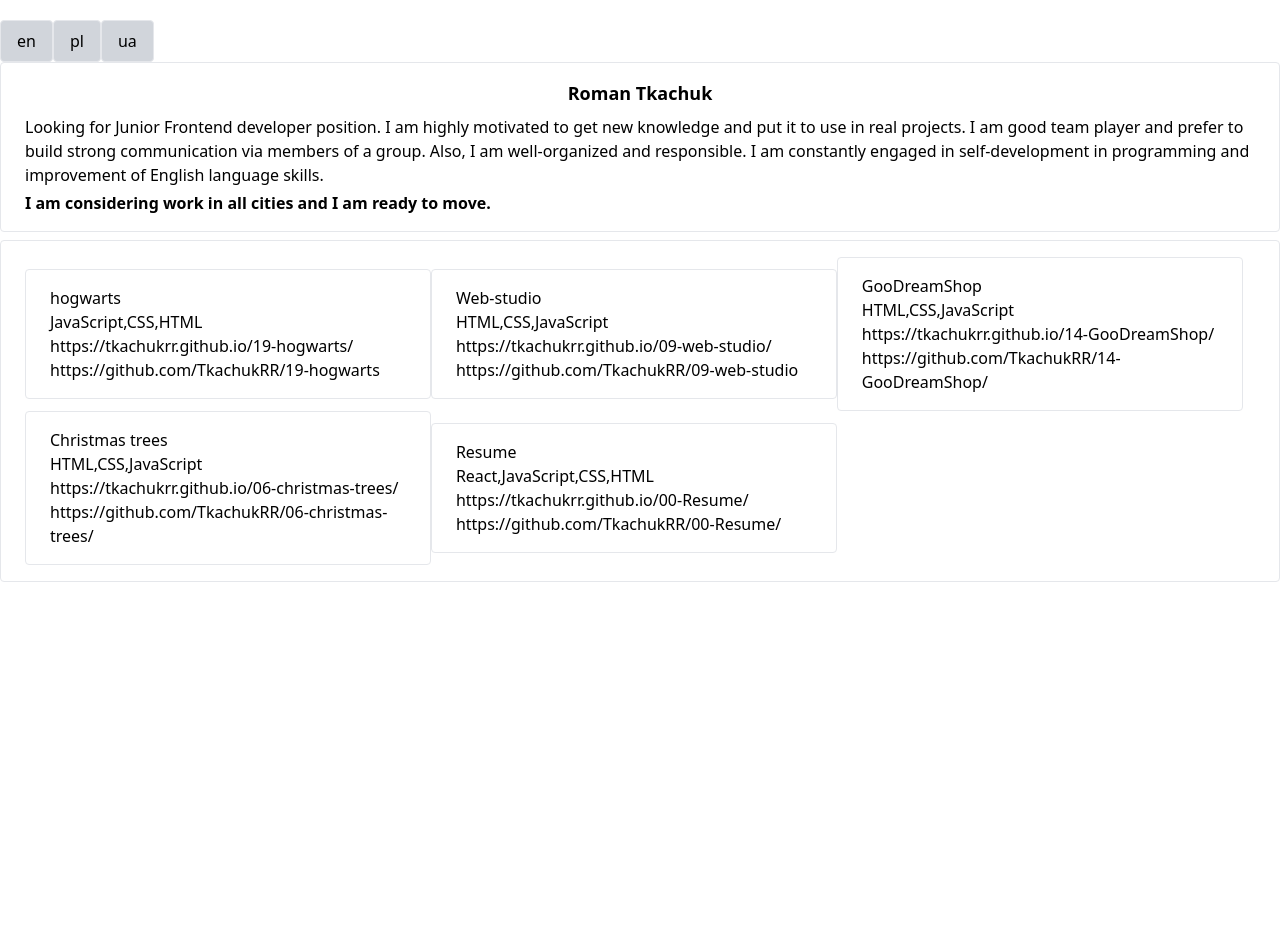
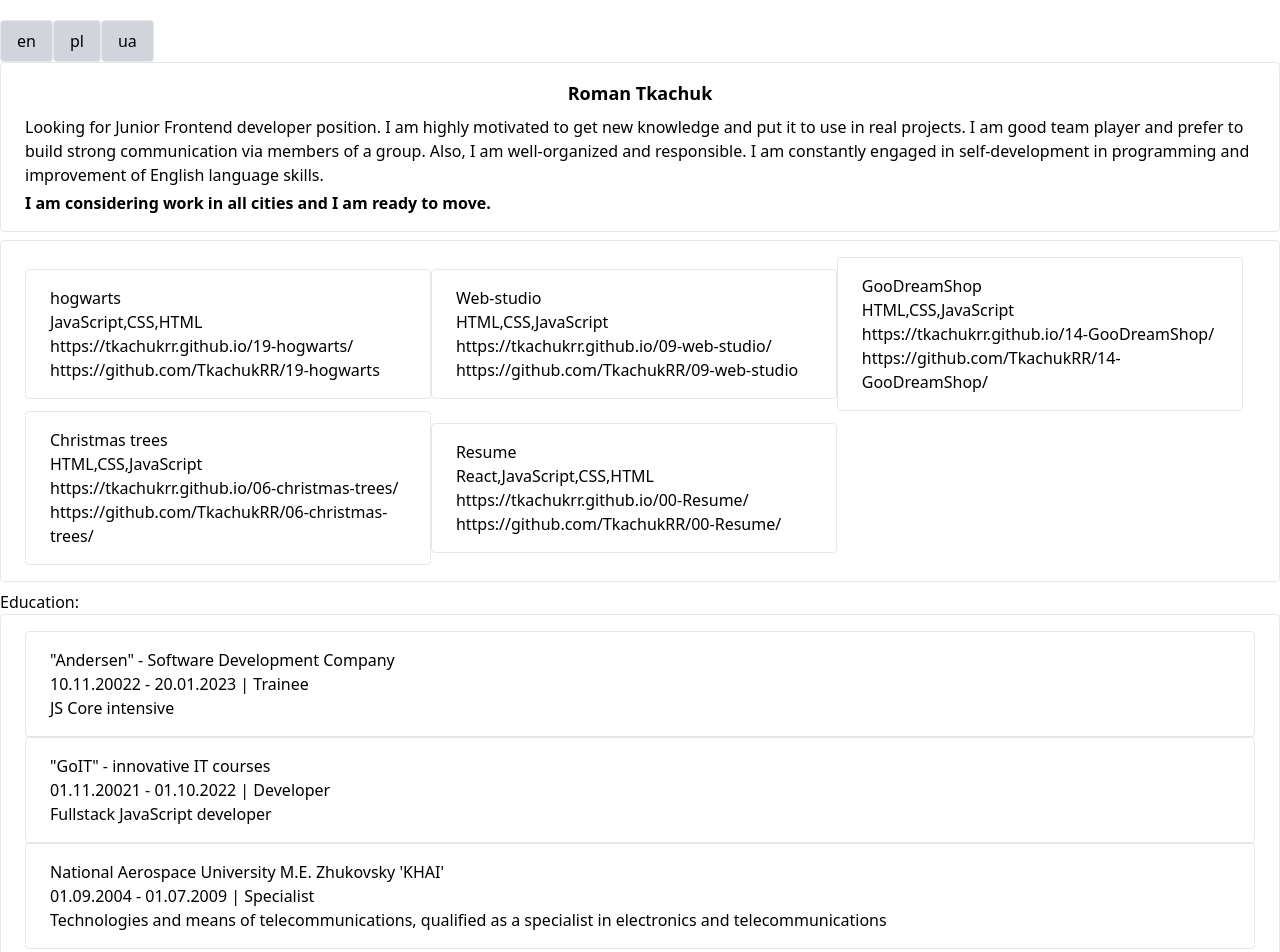
Before and after one commit to TkachukRR/22-Resume-Angular, an Angular app: page / in a window 1280 px wide. Shown: the top 952 px of the page. Before the commit the page ends 800 px from the top, so only its background shows below. Built offline with nearby package versions, Linux system fonts and the light colour scheme.

Commit message:
finished educationList

```diff
--- a/src/app/app.component.html
+++ b/src/app/app.component.html
@@ -6,4 +6,8 @@
 
   <app-introduce [info]="fullInfo" [pageLanguage]="pageLang"></app-introduce>
   <app-projectsGallery [projectList]="fullInfo"></app-projectsGallery>
+  <app-educationList
+    [info]="fullInfo"
+    [pageLanguage]="pageLang"
+  ></app-educationList>
 </div>
--- a/src/app/app.module.ts
+++ b/src/app/app.module.ts
@@ -7,6 +7,7 @@ import { IndroduceComponent } from './components/introduce/introduce.component';
 import { LangButtonsComponent } from './components/langButtons/LangButtons.component';
 import { FormsModule } from '@angular/forms';
 import { ProjectsGalleryComponent } from './components/projectsGallery/projectsGallery.component';
+import { EducationListComponent } from './components/educationList/educationList.component';
 
 @NgModule({
   declarations: [
@@ -14,6 +15,7 @@ import { ProjectsGalleryComponent } from './components/projectsGallery/projectsG
     IndroduceComponent,
     LangButtonsComponent,
     ProjectsGalleryComponent,
+    EducationListComponent,
   ],
   imports: [BrowserModule, AppRoutingModule, FormsModule],
   providers: [],
--- a/src/app/components/educationList/educationList.component.html
+++ b/src/app/components/educationList/educationList.component.html
@@ -0,0 +1,16 @@
+<h2>{{ info.educations.sectionTitle[pageLanguage] | titlecase }}</h2>
+<ul class="py-4 px-6 border rounded mb-2">
+  <li
+    *ngFor="let instit of info.educations.institutions"
+    class="py-4 px-6 border rounded"
+  >
+    <h3>{{ instit[pageLanguage].institution }}</h3>
+    <p>
+      {{ instit[pageLanguage].period.start | date : "dd.MM.YYYY" }} -
+      {{ instit[pageLanguage].period.end | date : "dd.MM.YYYY" }}
+      |
+      {{ instit[pageLanguage].rank }}
+    </p>
+    <p>{{ instit[pageLanguage].direction }}</p>
+  </li>
+</ul>
--- a/src/app/components/projectsGallery/projectsGallery.component.ts
+++ b/src/app/components/projectsGallery/projectsGallery.component.ts
@@ -7,7 +7,5 @@ import { Component, Input } from '@angular/core';
 export class ProjectsGalleryComponent {
   @Input() projectList: any;
 
-  ngOnInit(): void {
-    console.log(this.projectList.projects);
-  }
+  ngOnInit(): void {}
 }
--- a/src/app/data/fullInfo.ts
+++ b/src/app/data/fullInfo.ts
@@ -74,14 +74,105 @@ export const fullInfo: MyInfo = Object.freeze({
     },
   ],
 
-  education: [
+  educations: {
+    sectionTitle: {
+      en: 'Education:',
+      pl: 'Edukacja:',
+      ua: 'Освіта:',
+    },
+    institutions: [
       {
+        en: {
+          institution: '"Andersen" -  Software Development Company',
+          rank: 'Trainee',
+          direction: 'JS Core intensive',
+          period: {
+            start: '20022-11-10T00:00:00',
+            end: '2023-01-20T00:00:00',
+          },
+        },
+        pl: {
+          institution: '"Andersen" - innowacyjne kursy IT',
+          rank: 'Stażysta',
+          direction: 'Intensywny JS Core',
+          period: {
+            start: '20022-11-10T00:00:00',
+            end: '2023-01-20T00:00:00',
+          },
+        },
+        ua: {
+          institution:
+            '"Andersen" - Компанія з розробки програмного забезпечення',
+          rank: 'Стажер',
+          direction: 'JS Core-інтенсив',
+          period: {
+            start: '20022-11-10T00:00:00',
+            end: '2023-01-20T00:00:00',
+          },
+        },
+      },
+      {
+        en: {
+          institution: '"GoIT" -  innovative IT courses',
+          rank: 'Developer',
+          direction: 'Fullstack JavaScript developer',
+          period: {
+            start: '20021-11-01T00:00:00',
+            end: '2022-09-31T00:00:00',
+          },
+        },
+        pl: {
+          institution: '"GoIT" - innowacyjne kursy IT',
+          rank: 'Developer',
+          direction: 'Fullstack JavaScript developer',
+          period: {
+            start: '20021-11-01T00:00:00',
+            end: '2022-09-31T00:00:00',
+          },
+        },
+        ua: {
+          institution: '"GoIT" - платформа IT-курсів',
+          rank: 'Розробник',
+          direction: 'Fullstack JavaScript developer',
+          period: {
+            start: '20021-11-01T00:00:00',
+            end: '2022-09-31T00:00:00',
+          },
+        },
+      },
+      {
+        en: {
           institution: "National Aerospace University М.E. Zhukovsky 'KHАІ'",
           rank: 'Specialist',
+          direction:
+            'Technologies and means of telecommunications, qualified as a specialist in electronics and telecommunications',
           period: {
             start: '2004-09-01T00:00:00',
             end: '2009-06-31T00:00:00',
           },
         },
+        pl: {
+          institution: 'Aero-Kosmiczny Uniwersytet Narodowy w Charkowie „HАІ”',
+          rank: 'Specialist',
+          direction:
+            'Technologie i środki telekomunikacyjne - posiadam kwalifikacje specjalisty w dziedzinie elektroniki i telekomunikacji.',
+          period: {
+            start: '2004-09-01T00:00:00',
+            end: '2009-06-31T00:00:00',
+          },
+        },
+        ua: {
+          institution:
+            'Національний Аерокосмічний Університет М.Є. Жуковського "ХАІ"',
+          rank: 'Спеціаліст',
+          direction:
+            'Технології та засоби телекомунікацій, здобув кваліфікацію інженера в галузі електроніки та телекомунікацій.',
+          period: {
+            start: '2004-09-01T00:00:00',
+            end: '2009-06-31T00:00:00',
+          },
+        },
+      },
     ],
+  },
 });
--- a/src/app/models/myInfo.ts
+++ b/src/app/models/myInfo.ts
@@ -38,4 +38,13 @@ export interface MyInfo {
     linkedIn: string;
     gitHub: string;
   };
+
+  educations: {
+    sectionTitle: {
+      en: string;
+      pl: string;
+      ua: string;
+    };
+    institutions: Array<Object>;
+  };
 }
```
Also changed, not shown: src/app/components/educationList/educationList.component.ts (+11 -0 lines). Lines whose indentation alone changed are shown as unchanged.
